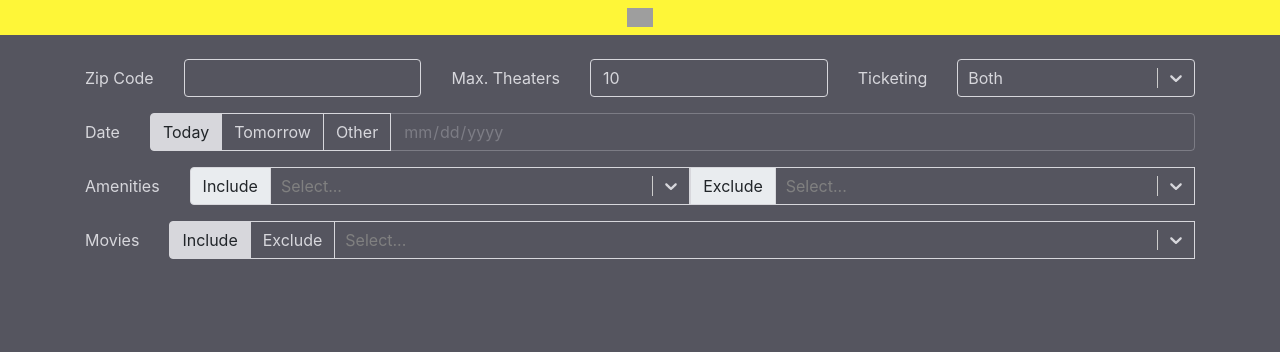
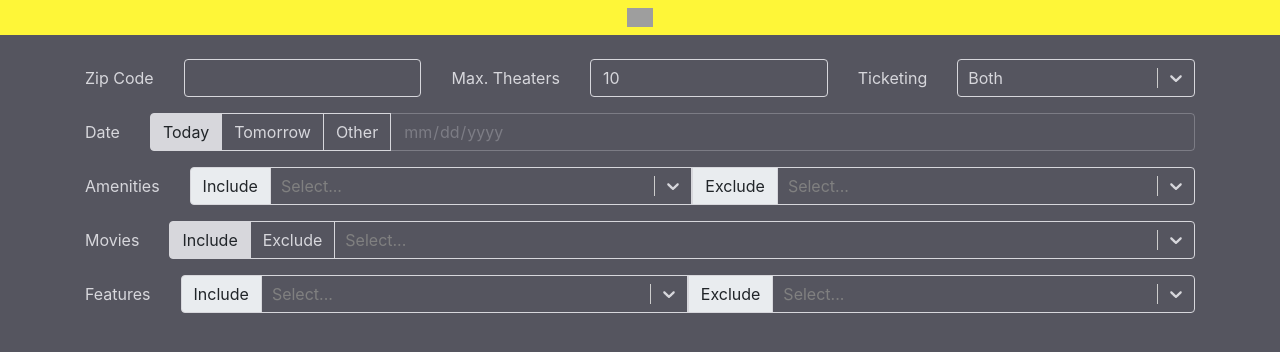
Before and after one commit to cinematix-app/web, a Next.js app: page / in a window 1280 px wide. Shown: the top 352 px of the page. Built offline with nearby package versions, Linux system fonts and the light colour scheme; grey boxes are pictures that could not be loaded.

Commit message:
Add features

```diff
--- a/pages/index.js
+++ b/pages/index.js
@@ -18,11 +18,14 @@ const initialState = {
     movies: [],
     amenitiesInclude: [],
     amenitiesExclude: [],
+    featuresInclude: [],
+    featuresExclude: [],
   },
   valid: false,
   showtimes: [],
   movies: [],
   amenities: [],
+  features: [],
   searchParsed: false,
 };
 
@@ -144,6 +147,46 @@ async function resultFilter(result, type) {
   return data['@graph'] || [];
 }
 
+function displayFilter(include, exclude, data) {
+  if (include.length !== 0) {
+    if (!data) {
+      return false;
+    }
+
+    const match = include.find((id) => {
+      if (Array.isArray(data)) {
+        return data.find(a => a['@id'].split('/').pop() === id);
+      }
+
+      return data['@id'].split('/').pop() === id;
+    });
+
+    if (!match) {
+      return false;
+    }
+  }
+
+  if (exclude.length !== 0) {
+    if (!data) {
+      return true;
+    }
+
+    const match = exclude.find((id) => {
+      if (Array.isArray(data)) {
+        return data.find(a => a['@id'].split('/').pop() === id);
+      }
+
+      return data['@id'].split('/').pop() === id;
+    });
+
+    if (match) {
+      return false;
+    }
+  }
+
+  return true;
+}
+
 
 const ticketingOptions = [
   { value: 'both', label: 'Both' },
@@ -212,6 +255,31 @@ function Index() {
       dispatchResult(data, 'ScreeningEvent', 'showtimes', 'replace');
       dispatchResult(data, 'Movie', 'movies', 'merge');
       dispatchResult(data, 'LocationFeatureSpecification', 'amenities', 'merge');
+
+      resultFilter(data, 'Product').then((result) => {
+        const features = new Map();
+
+        result.forEach(({ additionalProperty }) => {
+          if (!additionalProperty) {
+            return;
+          }
+
+          if (Array.isArray(additionalProperty)) {
+            additionalProperty.forEach((property) => {
+              features.set(property['@id'], property);
+            });
+          } else {
+            features.set(additionalProperty['@id'], additionalProperty);
+          }
+        });
+
+        dispatch({
+          type: 'result',
+          name: 'features',
+          strategy: 'merge',
+          result: [...features.values()],
+        });
+      });
     });
   }, []);
 
@@ -275,6 +343,8 @@ function Index() {
     state.fields.movies,
     state.fields.amenitiesInclude,
     state.fields.amenitiesExclude,
+    state.fields.featuresInclude,
+    state.fields.featuresExclude,
   ]);
 
   const now = DateTime.local();
@@ -297,28 +367,12 @@ function Index() {
         }
       }
 
-      if (state.fields.amenitiesInclude.length !== 0) {
-        if (!location.amenityFeature) {
-          return false;
-        }
-
-        const match = state.fields.amenitiesInclude.find(id => (
-          location.amenityFeature.find(a => a['@id'].split('/').pop() === id)
-        ));
-
-        if (!match) {
-          return false;
-        }
+      if (!displayFilter(state.fields.amenitiesInclude, state.fields.amenitiesExclude, location.amenityFeature)) {
+        return false;
       }
 
-      if (location.amenityFeature && state.fields.amenitiesExclude.length !== 0) {
-        const match = state.fields.amenitiesExclude.find(id => (
-          location.amenityFeature.find(a => a['@id'].split('/').pop() === id)
-        ));
-
-        if (match) {
-          return false;
-        }
+      if (!displayFilter(state.fields.featuresInclude, state.fields.featuresExclude, offers.itemOffered.additionalProperty)) {
+        return false;
       }
 
       return true;
@@ -394,6 +448,8 @@ function Index() {
     state.fields.movies,
     state.fields.amenitiesInclude,
     state.fields.amenitiesExclude,
+    state.fields.featuresInclude,
+    state.fields.featuresExclude,
   ]);
 
   const customStartDate = !['today', 'tomorrow'].includes(state.fields.startDate);
@@ -403,6 +459,8 @@ function Index() {
   const movieOptions = useMemo(() => getOptions(state.movies, state.fields.movies), [state.movies, state.fields.movies]);
   const amenitiesIncludeOptions = useMemo(() => getOptions(state.amenities, state.fields.amenitiesInclude), [state.amenities, state.fields.amenitiesInclude]);
   const amenitiesExcludeOptions = useMemo(() => getOptions(state.amenities, state.fields.amenitiesExclude), [state.amenities, state.fields.amenitiesExclude]);
+  const featuresIncludeOptions = useMemo(() => getOptions(state.features, state.fields.featuresInclude), [state.features, state.fields.featuresInclude]);
+  const featuresExcludeOptions = useMemo(() => getOptions(state.features, state.fields.featuresExclude), [state.features, state.fields.featuresExclude]);
 
   return (
     <Layout>
@@ -478,7 +536,7 @@ function Index() {
         {/* @TODO Put the theater filter here. */}
         <div className="row form-group">
           <span className="col-auto col-form-label" htmlFor="amenities">Amenities</span>
-          <div className="input-group col-md col-12 flex-nowrap align-items-stretch">
+          <div className="col-md col-12 mb-2 mb-md-0 pr-md-0 input-group flex-nowrap align-items-stretch">
             <div className="input-group-prepend">
               <label className="input-group-text" htmlFor="amenitiesInclude">Include</label>
             </div>
@@ -486,20 +544,22 @@ function Index() {
               inputId="amenitiesInclude"
               name="amenitiesInclude"
               options={amenitiesIncludeOptions}
-              className={['select-container', 'rounded-0', 'rounded-right', 'w-50', 'align-self-stretch'].join(' ')}
+              className={['select-container', 'rounded-0', 'align-self-stretch'].join(' ')}
               classNamePrefix="select"
               value={state.fields.amenitiesInclude.map(id => amenitiesIncludeOptions.find(({ value }) => id === value))}
               onChange={handleListChange('amenitiesInclude')}
               isMulti
             />
+          </div>
+          <div className="col-md col-12 mb-2 mb-md-0 pl-md-0 input-group flex-nowrap align-items-stretch">
             <div className="input-group-prepend">
-              <label className="input-group-text" htmlFor="amenitiesExclude">Exclude</label>
+              <label className="input-group-text rounded-0" htmlFor="amenitiesExclude">Exclude</label>
             </div>
             <Select
               inputId="amenitiesExclude"
               name="amenitiesExclude"
               options={amenitiesIncludeOptions}
-              className={['select-container', 'rounded-0', 'rounded-right', 'w-50', 'align-self-stretch'].join(' ')}
+              className={['select-container', 'rounded-left-0', 'align-self-stretch'].join(' ')}
               classNamePrefix="select"
               value={state.fields.amenitiesExclude.map(id => amenitiesExcludeOptions.find(({ value }) => id === value))}
               onChange={handleListChange('amenitiesExclude')}
@@ -520,10 +580,43 @@ function Index() {
               inputId="movies"
               name="movies"
               options={movieOptions}
-              className={['select-container', 'rounded-0', 'rounded-right'].join(' ')}
+              className={['select-container', 'rounded-left-0'].join(' ')}
               classNamePrefix="select"
               value={state.fields.movies.map(id => movieOptions.find(({ value }) => id === value))}
               onChange={handleListChange('movies')}
+              isMulti
+            />
+          </div>
+        </div>
+        <div className="row form-group">
+          <span className="col-auto col-form-label" htmlFor="features">Features</span>
+          <div className="col-md col-12 mb-2 mb-md-0 pr-md-0 input-group flex-nowrap align-items-stretch">
+            <div className="input-group-prepend">
+              <label className="input-group-text" htmlFor="featuresInclude">Include</label>
+            </div>
+            <Select
+              inputId="featuresInclude"
+              name="featuresInclude"
+              options={featuresIncludeOptions}
+              className={['select-container', 'rounded-0', 'align-self-stretch'].join(' ')}
+              classNamePrefix="select"
+              value={state.fields.featuresInclude.map(id => featuresIncludeOptions.find(({ value }) => id === value))}
+              onChange={handleListChange('featuresInclude')}
+              isMulti
+            />
+          </div>
+          <div className="col-md col-12 mb-2 mb-md-0 pl-md-0 input-group flex-nowrap align-items-stretch">
+            <div className="input-group-prepend">
+              <label className="input-group-text rounded-0" htmlFor="featuresExclude">Exclude</label>
+            </div>
+            <Select
+              inputId="featuresExclude"
+              name="featuresExclude"
+              options={featuresExcludeOptions}
+              className={['select-container', 'rounded-left-0', 'align-self-stretch'].join(' ')}
+              classNamePrefix="select"
+              value={state.fields.featuresExclude.map(id => featuresExcludeOptions.find(({ value }) => id === value))}
+              onChange={handleListChange('featuresExclude')}
               isMulti
             />
           </div>
--- a/styles/style.scss
+++ b/styles/style.scss
@@ -36,6 +36,16 @@ input[disabled] {
     opacity: 0.3;
 }
 
+.rounded-right-0 {
+    border-top-right-radius: 0 !important;
+    border-bottom-right-radius: 0 !important;
+}
+
+.rounded-left-0 {
+    border-top-left-radius: 0 !important;
+    border-bottom-left-radius: 0 !important;
+}
+
 .input-group-prepend label {
     color: $dropdown-link-hover-color;
 }
@@ -50,6 +60,14 @@ input[disabled] {
 
     &.rounded-right .select__control {
         @extend .rounded-right;
+    }
+
+    &.rounded-left-0 .select__control {
+        @extend .rounded-left-0;
+    }
+
+    &.rounded-right-0 .select__control {
+        @extend .rounded-right-0;
     }
 
     .select__control {
@@ -92,6 +110,10 @@ input[disabled] {
     .select__dropdown-indicator svg path {
         fill:  $input-border-color;
     }
+    .select__control--menu-is-open {
+        border-bottom-left-radius: 0;
+        border-bottom-right-radius: 0;
+    }
     .select__control--menu-is-open .select__dropdown-indicator svg path {
         fill: $input-focus-border-color;
     }
@@ -102,6 +124,9 @@ input[disabled] {
         border-style: solid;
         margin: 0;
         z-index: 10;
+        overflow: hidden;
+        border-top-left-radius: 0;
+        border-top-right-radius: 0;
     }
     .select__menu-list {
         padding: 0;
@@ -117,4 +142,5 @@ input[disabled] {
         color: $dropdown-link-active-color;
         background-color: $dropdown-link-active-bg;
     }
+
 }
```
